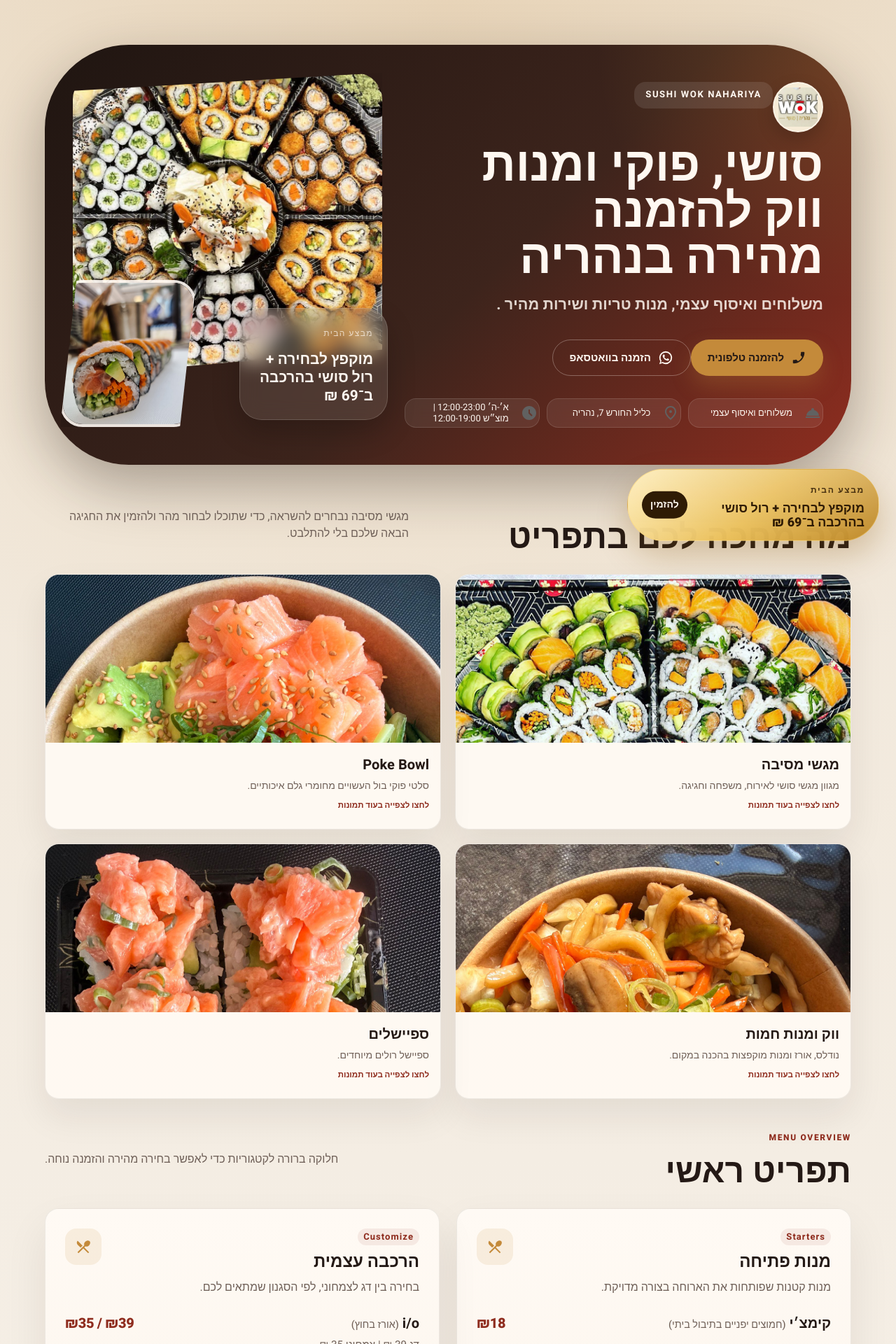
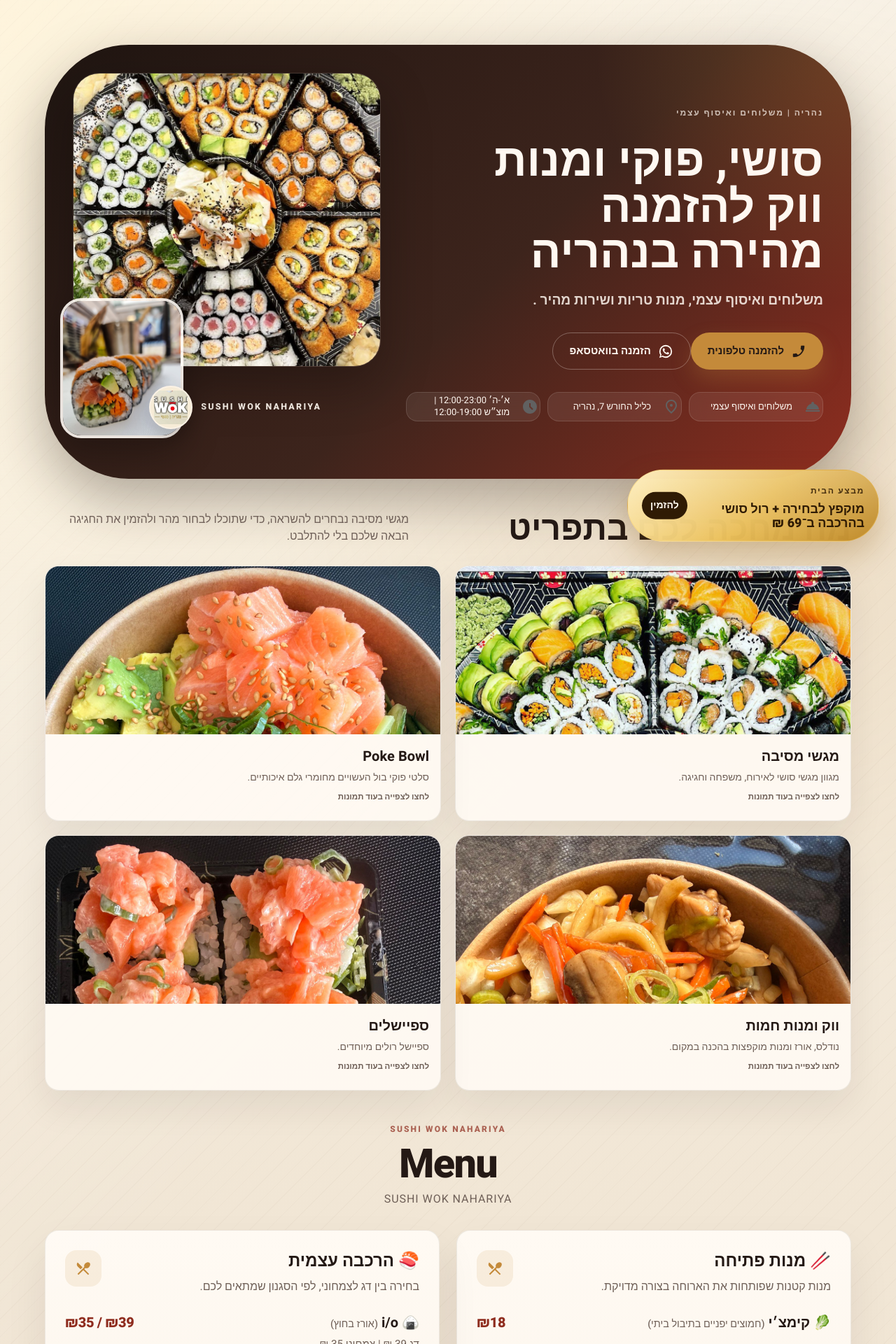
Before and after one commit to EitanBellaiche/SushiWokNahariya, a React (Vite) app: page / in a window 1280 px wide. Shown: the top 1920 px of the page at 70% size. Built offline with nearby package versions, Linux system fonts and the light colour scheme.

Commit message:
feat: enhance menu section titles with emojis for better visual appeal

```diff
--- a/src/App.tsx
+++ b/src/App.tsx
@@ -129,14 +129,14 @@ type MenuSection = {
 
 const menuSections: MenuSection[] = [
   {
-    title: 'מנות פתיחה',
+    title: '🥢 מנות פתיחה',
     subtitle: 'מנות קטנות שפותחות את הארוחה בצורה מדויקת.',
     badge: 'Starters',
     items: [
       {
         title: (
           <>
-            קימצ׳י{' '}
+            🥬 קימצ׳י{' '}
             <Box component="span" sx={{ fontSize: '0.72em', color: 'text.secondary', fontWeight: 500 }}>
               (חמוצים יפניים בתיבול ביתי)
             </Box>
@@ -148,7 +148,7 @@ const menuSections: MenuSection[] = [
       {
         title: (
           <>
-            אגרול ירקות{' '}
+            🫔 אגרול ירקות{' '}
             <Box component="span" sx={{ fontSize: '0.72em', color: 'text.secondary', fontWeight: 500 }}>
               (3 יחידות קריספיות)
             </Box>
@@ -160,7 +160,7 @@ const menuSections: MenuSection[] = [
       {
         title: (
           <>
-            8 יחידות כנפיים{' '}
+            🍗 8 יחידות כנפיים{' '}
             <Box component="span" sx={{ fontSize: '0.72em', color: 'text.secondary', fontWeight: 500 }}>
               (ברוטב צ׳ילי פיקנטי)
             </Box>
@@ -169,19 +169,19 @@ const menuSections: MenuSection[] = [
         description: '',
         price: '₪25',
       },
-      { title: 'אורז מאודה', description: '', price: '₪15' },
-      { title: 'צ׳יפס גדול', description: '', price: '₪20' },
+      { title: '🍚 אורז מאודה', description: '', price: '₪15' },
+      { title: '🍟 צ׳יפס גדול', description: '', price: '₪20' },
     ],
   },
   {
-    title: 'הרכבה עצמית',
+    title: '🍣 הרכבה עצמית',
     subtitle: 'בחירה בין דג לצמחוני, לפי הסגנון שמתאים לכם.',
     badge: 'Customize',
     items: [
       {
         title: (
           <>
-            i/o{' '}
+            🍙 i/o{' '}
             <Box component="span" sx={{ fontSize: '0.72em', color: 'text.secondary', fontWeight: 500 }}>
               (אורז בחוץ)
             </Box>
@@ -193,7 +193,7 @@ const menuSections: MenuSection[] = [
       {
         title: (
           <>
-            פוטומאקי{' '}
+            🌿 פוטומאקי{' '}
             <Box component="span" sx={{ fontSize: '0.72em', color: 'text.secondary', fontWeight: 500 }}>
               (אצה בחוץ)
             </Box>
@@ -202,8 +202,8 @@ const menuSections: MenuSection[] = [
         description: 'דג 45 ₪ | צמחוני 39 ₪',
         price: '₪45 / ₪39',
       },
-      { title: 'סנדוויץ׳ סושי', description: 'דג 40 ₪ | צמחוני 35 ₪', price: '₪40 / ₪35' },
-      { title: 'מאקי', description: 'דג 25 ₪ | צמחוני 20 ₪', price: '₪25 / ₪20' },
+      { title: '🥪 סנדוויץ׳ סושי', description: 'דג 40 ₪ | צמחוני 35 ₪', price: '₪40 / ₪35' },
+      { title: '🌀 מאקי', description: 'דג 25 ₪ | צמחוני 20 ₪', price: '₪25 / ₪20' },
     ],
     note: (
       <>
@@ -216,7 +216,7 @@ const menuSections: MenuSection[] = [
     ),
   },
   {
-    title: 'Signature Sushi',
+    title: '✨ Signature Sushi',
     subtitle: 'רולים מיוחדים עם שילובים מדויקים, חומרי גלם טובים ונוכחות חזקה בצלחת.',
     badge: 'Signature',
     items: [
@@ -239,12 +239,12 @@ const menuSections: MenuSection[] = [
     ],
   },
   {
-    title: 'קומבינציות השף',
+    title: '🍱 קומבינציות השף',
     subtitle: '',
     badge: 'Combos',
     items: [
       {
-        title: 'קומבינציית סלמון (24 יח׳)',
+        title: '🐟 קומבינציית סלמון (24 יח׳)',
         description: (
           <>
             8 יח׳ i/o סלמון צלוי, אבוקדו, בטטה.
@@ -257,7 +257,7 @@ const menuSections: MenuSection[] = [
         price: '₪90',
       },
       {
-        title: 'קומבינציה מטוגנת (12 יח׳)',
+        title: '🔥 קומבינציה מטוגנת (12 יח׳)',
         description: (
           <>
             8 יח׳ i/o סלמון, אבוקדו, בטטה בטמפורה ופאנקו.
@@ -268,7 +268,7 @@ const menuSections: MenuSection[] = [
         price: '₪80',
       },
       {
-        title: 'קומבינציה צמחונית (24 יח׳)',
+        title: '🥑 קומבינציה צמחונית (24 יח׳)',
         description: (
           <>
             8 יח׳ i/o בטטה, מלפפון, אבוקדו במעטפת בצל ירוק.
@@ -283,14 +283,14 @@ const menuSections: MenuSection[] = [
     ],
   },
   {
-    title: 'סלטי פוקי (POKE)',
+    title: '🥗 סלטי פוקי (POKE)',
     subtitle: 'על מצע אורז סושי, מוגש עם ספייסי מיונז וסויה.',
     badge: 'Fresh',
     items: [
       {
         title: (
           <>
-            פוקי סלמון{' '}
+            🐟 פוקי סלמון{' '}
             <Box component="span" sx={{ fontSize: '0.72em', color: 'text.secondary', fontWeight: 500 }}>
               (נא/אפוי)
             </Box>
@@ -299,13 +299,13 @@ const menuSections: MenuSection[] = [
         description: '(טרטר סלמון, אבוקדו, בטטה, מלפפון, בצל ירוק ושומשום)',
         price: '₪49',
       },
-      { title: 'פוקי טונה אדומה', description: '(טרטר טונה, אבוקדו, בטטה, מלפפון, גזר, בצל ירוק ושומשום)', price: '₪49' },
+      { title: '🍣 פוקי טונה אדומה', description: '(טרטר טונה, אבוקדו, בטטה, מלפפון, גזר, בצל ירוק ושומשום)', price: '₪49' },
     ],
   },
   {
     title: (
       <>
-        מן הווק{' '}
+        🍜 מן הווק{' '}
         <Box component="span" sx={{ fontSize: '0.72em', color: 'text.secondary', fontWeight: 500 }}>
           (Stir-Fry)
         </Box>
@@ -314,26 +314,26 @@ const menuSections: MenuSection[] = [
     subtitle: 'בחירה בין: עוף / בקר / צמחוני',
     badge: 'Wok',
     items: [
-      { title: 'פאד תאי', description: '(אטריות אורז, נטיפי ביצה, כרוב, גזר, נבטים, בצל ירוק ולימון)', price: '₪46' },
-      { title: 'סמוקי נודלס', description: '(אטריות חיטה, פטריות, כרוב, גזר, בצל ירוק ובוטנים)', price: '₪49' },
-      { title: 'פרייד רייס', description: '(אורז אסייתי מוקפץ, פטריות, ביצה, בצל ירוק, כרוב וגזר)', price: '₪44' },
+      { title: '🍋 פאד תאי', description: '(אטריות אורז, נטיפי ביצה, כרוב, גזר, נבטים, בצל ירוק ולימון)', price: '₪46' },
+      { title: '🥜 סמוקי נודלס', description: '(אטריות חיטה, פטריות, כרוב, גזר, בצל ירוק ובוטנים)', price: '₪49' },
+      { title: '🍚 פרייד רייס', description: '(אורז אסייתי מוקפץ, פטריות, ביצה, בצל ירוק, כרוב וגזר)', price: '₪44' },
     ],
   },
   {
-    title: 'ארוחות ילדים',
+    title: '🧒 ארוחות ילדים',
     subtitle: 'כולל שתייה קלה.',
     badge: 'Family',
     items: [
-      { title: 'ארוחת ילדים', description: 'נודלס עוף ברוטב טריאקי מתקתק. שניצלונים פריכים עם צ׳יפס או אורז מאודה.', price: '₪39' },
+      { title: '🍽️ ארוחת ילדים', description: 'נודלס עוף ברוטב טריאקי מתקתק. שניצלונים פריכים עם צ׳יפס או אורז מאודה.', price: '₪39' },
     ],
   },
   {
-    title: 'שתייה קלה',
+    title: '🥤 שתייה קלה',
     subtitle: '',
     badge: 'Drinks',
     items: [
-      { title: 'מים / סודה', description: '', price: '₪8' },
-      { title: 'קולה / זירו / ספרייט / פאנטה / ענבים / תפוזים', description: '', price: '₪10' },
+      { title: '💧 מים / סודה', description: '', price: '₪8' },
+      { title: '🥤 קולה / זירו / ספרייט / פאנטה / ענבים / תפוזים', description: '', price: '₪10' },
     ],
   },
 ];
@@ -446,17 +446,6 @@ function SectionCard({ title, subtitle, badge, items, note }: SectionCardProps)
         <Stack spacing={3}>
           <Stack direction="row" justifyContent="space-between" alignItems="flex-start" gap={1.5}>
             <Stack spacing={1}>
-              <Chip
-                label={badge}
-                size="small"
-                sx={{
-                  alignSelf: 'flex-start',
-                  bgcolor: alpha('#8f2d1f', 0.08),
-                  color: 'primary.main',
-                  fontWeight: 700,
-                  letterSpacing: '0.08em',
-                }}
-              />
               <Typography variant="h5" component="h2" sx={{ fontSize: { xs: '1.25rem', md: '1.5rem' } }}>
                 {title}
               </Typography>
@@ -575,6 +564,16 @@ function App() {
           overflow: 'hidden',
           py: { xs: 2, md: 8 },
           pb: { xs: 34, md: 8 },
+          background:
+            'radial-gradient(circle at top left, rgba(255,240,206,0.88) 0%, rgba(255,240,206,0) 28%), radial-gradient(circle at 85% 18%, rgba(196,138,58,0.16) 0%, rgba(196,138,58,0) 22%), linear-gradient(180deg, #f7f0e3 0%, #f1e6d5 46%, #eee1cf 100%)',
+          '&::before': {
+            content: '""',
+            position: 'absolute',
+            inset: 0,
+            background:
+              'linear-gradient(135deg, rgba(255,255,255,0.26) 0%, rgba(255,255,255,0) 40%), repeating-linear-gradient(135deg, rgba(94,60,34,0.028) 0px, rgba(94,60,34,0.028) 1px, transparent 1px, transparent 18px)',
+            pointerEvents: 'none',
+          },
         }}
       >
         <Box
@@ -667,50 +666,31 @@ function App() {
                 sx={{
                   display: 'grid',
                   gridTemplateColumns: { xs: '1fr', md: '1.15fr 0.85fr' },
-                  gap: { xs: 2, md: 4 },
+                  gap: { xs: 2.5, md: 4.5 },
                   alignItems: 'center',
                 }}
               >
                 <Stack spacing={{ xs: 2.5, md: 4 }} sx={{ order: { xs: 2, md: 1 } }}>
-                  <Stack spacing={2} sx={{ maxWidth: 700 }}>
-                    <Stack direction="row" spacing={3} alignItems="center">
-                      <Avatar
-                        src={logoImage}
-                        alt={BUSINESS.name}
-                        sx={{
-                          width: { xs: 64, md: 72 },
-                          height: { xs: 64, md: 72 },
-                          p: 0.75,
-                          bgcolor: '#f7ecd7',
-                          border: '2px solid',
-                          borderColor: alpha('#fffaf4', 0.5),
-                          boxShadow: '0 10px 24px rgba(0,0,0,0.18)',
-                        }}
-                      />
-                      <Chip
-                        label="SUSHI WOK NAHARIYA"
-                        sx={{
-                          alignSelf: 'flex-start',
-                          bgcolor: alpha('#ffffff', 0.1),
-                          color: '#fff8f1',
-                          fontWeight: 700,
-                          letterSpacing: { xs: '0.08em', md: '0.12em' },
-                          height: { xs: 34, md: 38 },
-                          '& .MuiChip-label': {
-                            px: { xs: 1.5, md: 2 },
-                            fontSize: { xs: '0.72rem', md: '0.82rem' },
-                          },
-                        }}
-                      />
-                    </Stack>
+                  <Stack spacing={{ xs: 1.75, md: 2.5 }} sx={{ maxWidth: 700 }}>
+                    <Typography
+                      variant="overline"
+                      sx={{
+                        color: alpha('#fff8f1', 0.72),
+                        letterSpacing: '0.16em',
+                        fontWeight: 800,
+                      }}
+                    >
+                      נהריה | משלוחים ואיסוף עצמי
+                    </Typography>
 
                     <Typography
                       variant="h2"
                       component="h1"
                       sx={{
-                        fontSize: { xs: '2.15rem', sm: '2.7rem', md: '4.2rem' },
-                        lineHeight: { xs: 1.05, md: 0.98 },
+                        fontSize: { xs: '2rem', sm: '2.65rem', md: '4.05rem' },
+                        lineHeight: { xs: 1.08, md: 1.01 },
                         textWrap: 'balance',
+                        maxWidth: 12 * 40,
                       }}
                     >
                       {BUSINESS.heroTitle}
@@ -720,9 +700,9 @@ function App() {
                       variant="h5"
                       sx={{
                         color: alpha('#fff8f1', 0.84),
-                        maxWidth: 620,
-                        lineHeight: 1.6,
-                        fontSize: { xs: '1rem', md: '1.35rem' },
+                        maxWidth: 560,
+                        lineHeight: 1.5,
+                        fontSize: { xs: '0.98rem', md: '1.2rem' },
                       }}
                     >
                       {BUSINESS.heroSubtitle}
@@ -769,7 +749,7 @@ function App() {
                 <Box
                   sx={{
                     position: 'relative',
-                    minHeight: { xs: 300, sm: 360, md: 520 },
+                    minHeight: { xs: 320, sm: 400, md: 540 },
                     order: { xs: 1, md: 2 },
                     px: { xs: 0.5, md: 0 },
                   }}
@@ -780,14 +760,12 @@ function App() {
                     alt="מגש סושי"
                     sx={{
                       width: '100%',
-                      height: { xs: 250, sm: 300, md: 430 },
+                      height: { xs: 240, sm: 300, md: 420 },
                       objectFit: 'cover',
                       borderRadius: { xs: '28px', md: '38px' },
-                      clipPath: {
-                        xs: 'polygon(0 8%, 100% 0, 100% 90%, 7% 100%, 0 88%)',
-                        md: 'polygon(0 6%, 100% 0, 100% 92%, 8% 100%, 0 88%)',
-                      },
                       boxShadow: '0 26px 70px rgba(0,0,0,0.28)',
+                      border: '1px solid',
+                      borderColor: alpha('#fffaf4', 0.12),
                     }}
                   />
                   <Box
@@ -796,42 +774,70 @@ function App() {
                     alt="רול סושי"
                     sx={{
                       position: 'absolute',
-                      left: { xs: 6, md: -18 },
-                      bottom: { xs: 6, md: 14 },
-                      width: { xs: '42%', sm: '38%', md: '44%' },
-                      height: { xs: 132, sm: 160, md: 210 },
+                      display: { xs: 'none', sm: 'block' },
+                      left: { sm: 10, md: -18 },
+                      bottom: { sm: 10, md: 18 },
+                      width: { sm: '34%', md: '40%' },
+                      height: { sm: 150, md: 200 },
                       objectFit: 'cover',
-                      borderRadius: { xs: '24px', md: '32px' },
-                      clipPath: 'polygon(12% 0, 100% 0, 88% 100%, 0 100%)',
+                      borderRadius: { sm: '24px', md: '30px' },
                       border: '4px solid',
                       borderColor: alpha('#fffaf4', 0.9),
                       boxShadow: '0 22px 50px rgba(0,0,0,0.28)',
                     }}
                   />
-                  <Box
+                  <Stack
+                    direction="row"
+                    alignItems="center"
+                    justifyContent="center"
+                    spacing={1.5}
                     sx={{
-                      position: 'absolute',
-                      right: { xs: 8, md: -8 },
-                      bottom: { xs: 16, md: 24 },
-                      width: { xs: '58%', sm: '50%', md: '48%' },
-                      p: { xs: 1.4, md: 2.5 },
-                      borderRadius: { xs: '24px', md: '32px' },
-                      backgroundColor: alpha('#fffaf4', 0.1),
-                      border: '1px solid',
-                      borderColor: alpha('#fffaf4', 0.16),
-                      backdropFilter: 'blur(14px)',
-                      boxShadow: '0 18px 40px rgba(0,0,0,0.2)',
+                      mt: { xs: 2, md: 2.5 },
+                      px: { xs: 1, md: 1.5 },
                     }}
                   >
-                    <Stack spacing={1}>
-                      <Typography variant="overline" sx={{ color: alpha('#fff8f1', 0.72), letterSpacing: '0.12em', fontSize: { xs: '0.56rem', md: '0.75rem' } }}>
-                        {BUSINESS.promoTitle}
-                      </Typography>
-                      <Typography variant="h5" sx={{ fontSize: { xs: '0.98rem', md: '1.3rem' }, lineHeight: 1.25 }}>
-                        {BUSINESS.promoText}
-                      </Typography>
-                    </Stack>
-                  </Box>
+                    <Box
+                      sx={{
+                        flex: 1,
+                        height: 1,
+                        maxWidth: 84,
+                        background: `linear-gradient(90deg, transparent 0%, ${alpha('#fffaf4', 0.42)} 100%)`,
+                      }}
+                    />
+                    <Typography
+                      variant="overline"
+                      sx={{
+                        color: alpha('#fff8f1', 0.9),
+                        fontWeight: 800,
+                        letterSpacing: '0.18em',
+                        fontSize: { xs: '0.68rem', md: '0.78rem' },
+                        whiteSpace: 'nowrap',
+                      }}
+                    >
+                      SUSHI WOK NAHARIYA
+                    </Typography>
+                    <Avatar
+                      src={logoImage}
+                      alt={BUSINESS.name}
+                      sx={{
+                        width: { xs: 52, md: 62 },
+                        height: { xs: 52, md: 62 },
+                        p: { xs: 0.45, md: 0.6 },
+                        bgcolor: '#f7ecd7',
+                        border: '2px solid',
+                        borderColor: alpha('#fffaf4', 0.5),
+                        boxShadow: '0 10px 24px rgba(0,0,0,0.18)',
+                      }}
+                    />
+                    <Box
+                      sx={{
+                        flex: 1,
+                        height: 1,
+                        maxWidth: 84,
+                        background: `linear-gradient(90deg, ${alpha('#fffaf4', 0.42)} 0%, transparent 100%)`,
+                      }}
+                    />
+                  </Stack>
                 </Box>
               </Box>
             </Card>
@@ -839,9 +845,6 @@ function App() {
             <Box>
               <Stack direction={{ xs: 'column', md: 'row' }} justifyContent="space-between" alignItems={{ xs: 'flex-start', md: 'center' }} gap={2} sx={{ mb: 3 }}>
                 <Box>
-                  <Typography variant="overline" color="primary" sx={{ letterSpacing: '0.14em', fontWeight: 800 }}>
-                    Gallery
-                  </Typography>
                   <Typography variant="h3" sx={{ mt: 0.5 }}>
                     מה מחכה לכם בתפריט
                   </Typography>
@@ -913,8 +916,7 @@ function App() {
                       {item.images?.length ? (
                         <Typography
                           variant="caption"
-                          color="primary"
-                          sx={{ display: 'block', mt: 1, fontWeight: 700, whiteSpace: 'nowrap', fontSize: '0.72rem' }}
+                          sx={{ display: 'block', mt: 1, fontWeight: 700, whiteSpace: 'nowrap', fontSize: '0.72rem', color: 'text.secondary' }}
                         >
                           לחצו לצפייה בעוד תמונות
                         </Typography>
@@ -926,18 +928,43 @@ function App() {
             </Box>
 
             <Box>
-              <Stack direction={{ xs: 'column', md: 'row' }} justifyContent="space-between" alignItems={{ xs: 'flex-start', md: 'center' }} gap={2} sx={{ mb: 3 }}>
-                <Box>
-                  <Typography variant="overline" color="primary" sx={{ letterSpacing: '0.14em', fontWeight: 800 }}>
-                    Menu Overview
+              <Stack alignItems="center" sx={{ mb: 4, textAlign: 'center' }}>
+                <Box sx={{ maxWidth: 520 }}>
+                  <Typography
+                    variant="overline"
+                    sx={{
+                      display: 'block',
+                      color: alpha('#8f2d1f', 0.72),
+                      letterSpacing: '0.18em',
+                      fontWeight: 800,
+                    }}
+                  >
+                    Sushi Wok Nahariya
                   </Typography>
-                  <Typography variant="h3" sx={{ mt: 0.5 }}>
-                    תפריט ראשי
+                  <Typography
+                    variant="h3"
+                    sx={{
+                      mt: 0.75,
+                      fontSize: { xs: '2.5rem', md: '3.6rem' },
+                      lineHeight: 1,
+                      letterSpacing: '-0.03em',
+                    }}
+                  >
+                    Menu
+                  </Typography>
+                  <Typography
+                    variant="body2"
+                    color="text.secondary"
+                    sx={{
+                      mt: 1,
+                      fontSize: { xs: '0.95rem', md: '1rem' },
+                      letterSpacing: '0.06em',
+                      textTransform: 'uppercase',
+                    }}
+                  >
+                    Sushi Wok Nahariya
                   </Typography>
                 </Box>
-                <Typography variant="body1" color="text.secondary" sx={{ maxWidth: 520 }}>
-                  חלוקה ברורה לקטגוריות כדי לאפשר בחירה מהירה והזמנה נוחה.
-                </Typography>
               </Stack>
 
               <Box
@@ -966,9 +993,6 @@ function App() {
             >
               <Stack direction={{ xs: 'column', md: 'row' }} justifyContent="space-between" alignItems={{ xs: 'flex-start', md: 'center' }} gap={3}>
                 <Box sx={{ maxWidth: 620 }}>
-                  <Typography variant="overline" color="primary" sx={{ letterSpacing: '0.14em', fontWeight: 800 }}>
-                    Order Now
-                  </Typography>
                   <Typography variant="h4" sx={{ mt: 1, mb: 1 }}>
                     להזמנות, משלוחים ואיסוף עצמי
                   </Typography>
```
